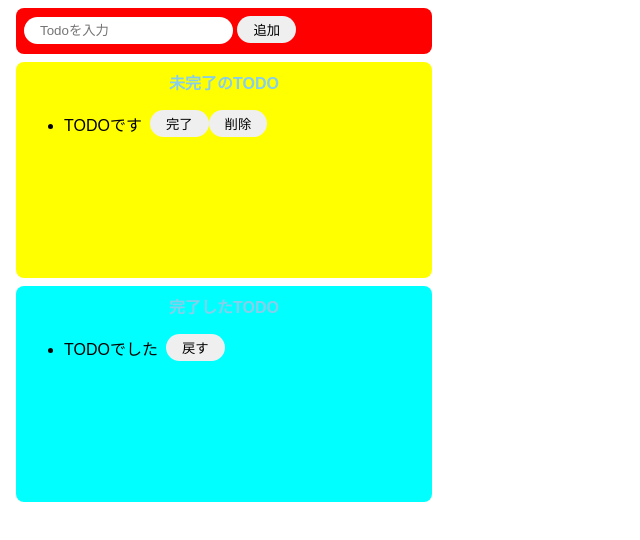
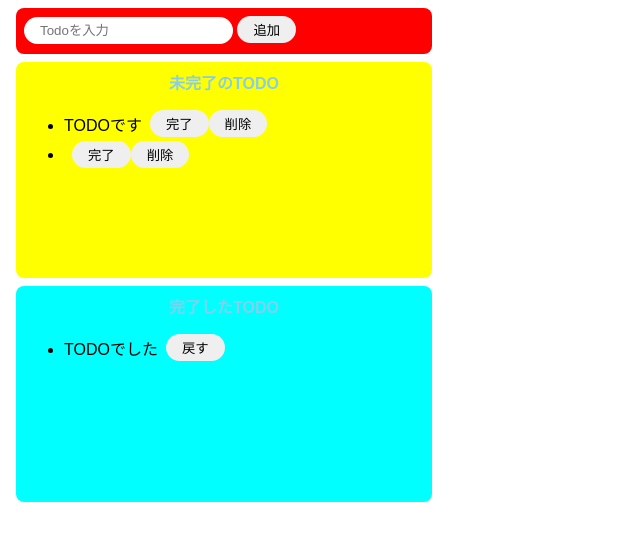
Before and after one commit to okutaku/js_todo, a website built with Parcel: page index.html in a window 1280 px wide. Both pictures are taken after a click on the button "追加". Shown: the whole page, without its empty margins (0-640 px from the left). Built offline with nearby package versions, Linux system fonts and the light colour scheme.

Commit message:
完了・削除のDOM追加

```diff
--- a/index.html
+++ b/index.html
@@ -8,12 +8,12 @@
 
   <body>
     <div class="input-area">
-      <input placeholder="Todoを入力" />
-      <button>追加</button>
+      <input id="add-text" placeholder="Todoを入力" />
+      <button id="add-button">追加</button>
     </div>
     <div class="incomplete-area">
       <p class="title">未完了のTODO</p>
-      <ul>
+      <ul id="incomplete-list">
         <div class="list-row">
           <li>TODOです</li>
           <button>完了</button>
@@ -30,5 +30,6 @@
         </div>
       </ul>
     </div>
+    <script src="./src/index.js"></script>
   </body>
 </html>
--- a/src/index.js
+++ b/src/index.js
@@ -0,0 +1,41 @@
+import "./styles.css";
+
+const onClickAdd = () => {
+  const inputText = document.getElementById("add-text").value;
+  document.getElementById("add-text").value = "";
+
+  //divの生成
+  const div = document.createElement("div");
+  div.className = "list-row";
+
+  //liの生成
+  const li = document.createElement("li");
+  li.innerText = inputText;
+
+  //ulに子要素divを追加
+  document.getElementById("incomplete-list").appendChild(div);
+
+  //完了
+  const completeButton = document.createElement("button");
+  completeButton.innerText = "完了";
+  completeButton.addEventListener("click", () => {
+    alert("完了");
+  });
+
+  // 削除 //click処理を確認するためにalertを使うと有効
+  const deleteButton = document.createElement("button");
+  deleteButton.innerText = "削除";
+  deleteButton.addEventListener("click", () => {
+    const deleteTaret = deleteButton.parentNode;
+    document.getElementById("incomplete-list").removeChild(deleteTaret);
+  });
+
+  //divの子要素にliを追加
+  div.appendChild(li);
+  div.appendChild(completeButton);
+  div.appendChild(deleteButton);
+};
+
+document
+  .getElementById("add-button")
+  .addEventListener("click", () => onClickAdd());
```
